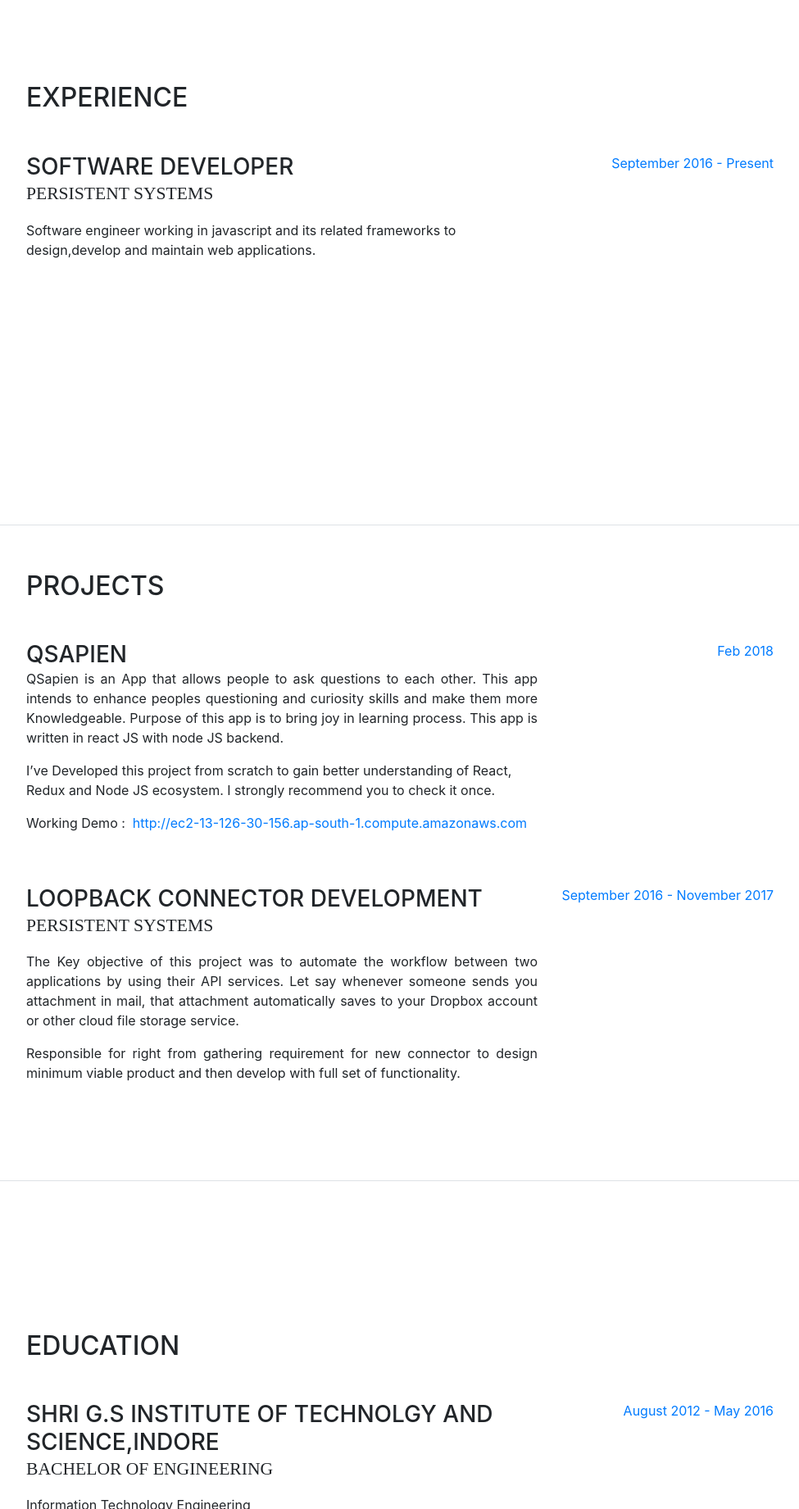
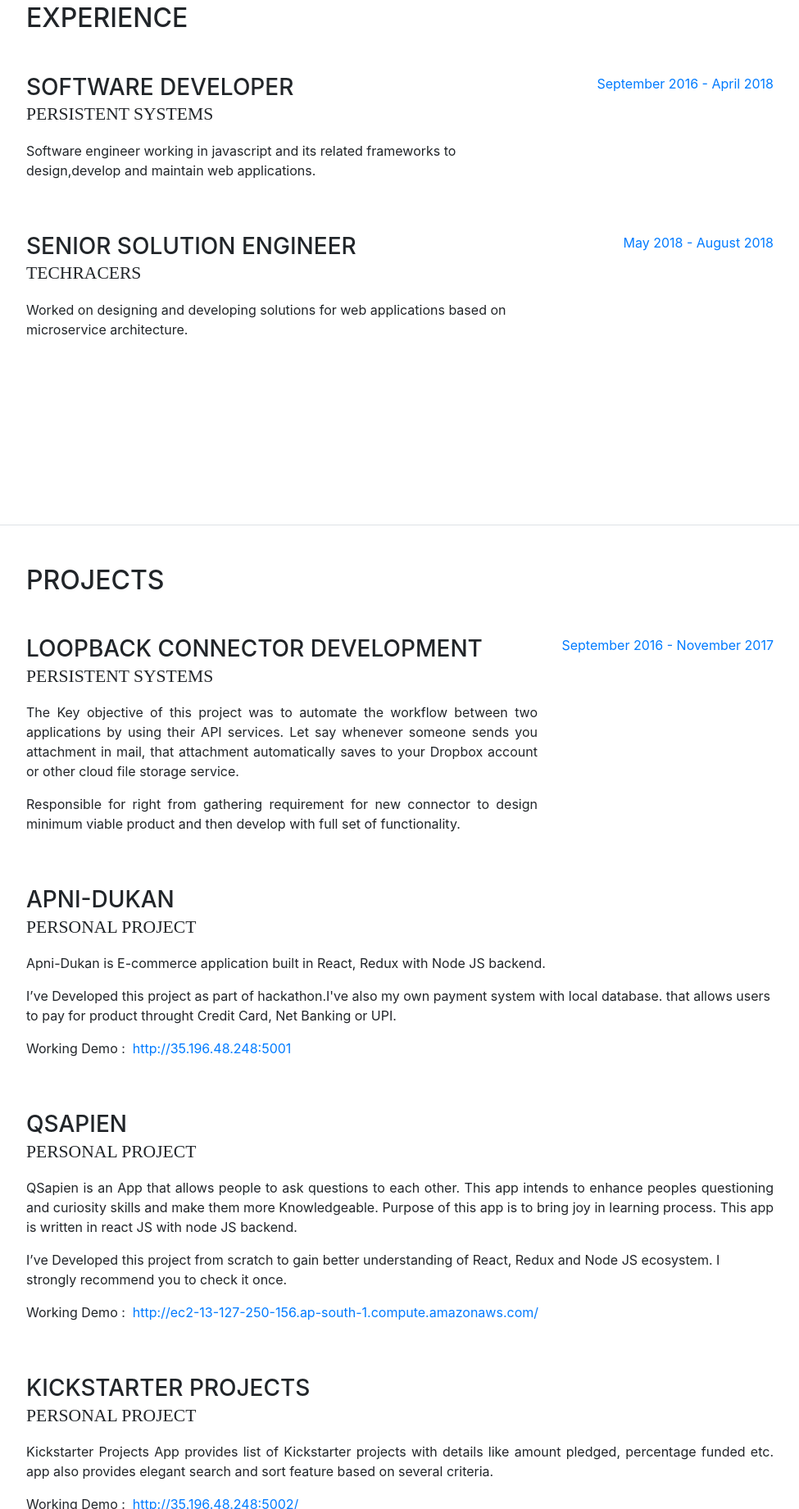
Before and after one commit to satyam22/satyam22.github.io, a website with bundled scripts: page index.html in a window 1280 px wide. Shown: the part 959-2800 px from the top of the page at 82% size, without its empty margins (288-1263 px from the left). Built offline with nearby package versions, Linux system fonts and the light colour scheme; a web font is replaced by a local one.

Commit message:
updated project details and added cv file

```diff
--- a/index.html
+++ b/index.html
@@ -56,6 +56,9 @@
         <li class="nav-item">
           <a class="nav-link js-scroll-trigger" href="#interests">Interests</a>
         </li>
+        <li class="nav-item">
+            <a class="nav-link js-scroll-trigger" href="resume/Satyam_Bansal_cv1.pdf" target="_blank">View CV</a>
+          </li>
       </ul>
     </div>
   </nav>
@@ -69,7 +72,7 @@
         </h1>
         <div class="subheading mb-5">
           <a href="mailto:satyamsgsits1994@gmail.com">satyamsgsits1994@gmail.com</a>
-          <p>(+91)-9403737704</p>
+          <p>(+91)-9039252383</p>
         </div>
         <p class="mb-5">
 
@@ -122,34 +125,24 @@
             <p>Software engineer working in javascript and its related frameworks to design,develop and maintain web applications.</p>
           </div>
           <div class="resume-date text-md-right">
-            <span class="text-primary">September 2016 - Present</span>
+            <span class="text-primary">September 2016 - April 2018</span>
+          </div>
+        </div>
+        <div class="resume-item d-flex flex-column flex-md-row mb-5">
+          <div class="resume-content mr-auto">
+            <h3 class="mb-0">Senior Solution Engineer</h3>
+            <div class="subheading mb-3">Techracers</div>
+            <p>Worked on designing and developing solutions for web applications based on microservice architecture.
+            </p>
+          </div>
+          <div class="resume-date text-md-right">
+            <span class="text-primary">May 2018 - August 2018</span>
           </div>
         </div>
     </section>
     <section class="resume-section p-3 p-lg-5 d-flex flex-column" id="projects">
       <div class="my-auto">
         <h2 class="mb-5">Projects</h2>
-        <div class="resume-item d-flex flex-column flex-md-row mb-5">
-          <div class="resume-content mr-auto">
-            <h3 class="mb-0">QSapien</h3>
-            <div>
-              <p class="project-detail">QSapien is an App that allows people to ask questions to each other. This app intends to enhance peoples questioning
-                and curiosity skills and make them more Knowledgeable. Purpose of this app is to bring joy in learning process.
-                This app is written in react JS with node JS backend.
-                <p>
-                  I’ve Developed this project from scratch to gain better understanding of React, Redux and Node JS ecosystem. I strongly recommend
-                  you to check it once.
-                </p>
-
-                <p class="project-detail">Working Demo :&nbsp;
-                  <a href="http://ec2-13-126-30-156.ap-south-1.compute.amazonaws.com/">http://ec2-13-126-30-156.ap-south-1.compute.amazonaws.com</a>
-                </p>
-            </div>
-          </div>
-          <div class="resume-date text-md-right">
-            <span class="text-primary">Feb 2018</span>
-          </div>
-        </div>
         <div class="resume-item d-flex flex-column flex-md-row mb-5">
           <div class="resume-content mr-auto">
             <h3 class="mb-0">Loopback Connector Development</h3>
@@ -168,6 +161,59 @@
             <span class="text-primary">September 2016 - November 2017</span>
           </div>
         </div>
+        <div class="resume-item d-flex flex-column flex-md-row mb-5">
+          <div class="resume-content mr-auto">
+            <h3 class="mb-0">Apni-Dukan</h3>
+            <div class="subheading mb-3">Personal Project</div>
+            <div>
+              <p class="project-detail">Apni-Dukan is E-commerce application built in React, Redux with Node JS
+                backend.
+                <p>
+                  I’ve Developed this project as part of hackathon.I've also my own payment system with local database.
+                  that allows users to pay for product throught Credit Card, Net Banking or UPI.
+                </p>
+
+                <p class="project-detail">Working Demo :&nbsp;
+                  <a href="http://35.196.48.248:5001" target="_blank">http://35.196.48.248:5001</a>
+                </p>
+            </div>
+          </div>
+        </div>
+        <div class="resume-item d-flex flex-column flex-md-row mb-5">
+          <div class="resume-content mr-auto">
+            <h3 class="mb-0">QSapien</h3>
+            <div class="subheading mb-3">Personal Project</div>
+            <div>
+              <p class="project-detail">QSapien is an App that allows people to ask questions to each other. This app intends to enhance peoples questioning
+                and curiosity skills and make them more Knowledgeable. Purpose of this app is to bring joy in learning process.
+                This app is written in react JS with node JS backend.
+                <p>
+                  I’ve Developed this project from scratch to gain better understanding of React, Redux and Node JS ecosystem. I strongly recommend
+                  you to check it once.
+                </p>
+
+                <p class="project-detail">Working Demo :&nbsp;
+                  <a href="http://ec2-13-127-250-156.ap-south-1.compute.amazonaws.com/" target="_blank">http://ec2-13-127-250-156.ap-south-1.compute.amazonaws.com/</a>
+                </p>
+            </div>
+          </div>
+        </div>
+        <div class="resume-item d-flex flex-column flex-md-row mb-5">
+            <div class="resume-content mr-auto">
+              <h3 class="mb-0">Kickstarter Projects</h3>
+              <div class="subheading mb-3">Personal Project</div>
+              <div>
+                <p class="project-detail">Kickstarter Projects App provides list of Kickstarter projects with
+                  details like amount pledged, percentage funded etc.
+                  app also provides elegant search and sort feature based on several criteria.
+                  </p>
+
+                  <p class="project-detail">Working Demo :&nbsp;
+                    <a href="http://35.196.48.248:5002/" target="_blank">http://35.196.48.248:5002/</a>
+                  </p>
+              </div>
+            </div>
+          </div>
     </section>
     <section class="resume-section p-3 p-lg-5 d-flex flex-column" id="education">
       <div class="my-auto">
@@ -206,6 +252,9 @@
         <div class="subheading mb-3">Programming Languages &amp; Tools</div>
         <ul class="list-inline list-icons">
           <li class="list-inline-item">
+              <i class="devicon-javascript-plain colored"></i>
+          </li>
+          <li class="list-inline-item">
             <i class="devicon-react-original-wordmark colored"></i>
           </li>
           <li class="list-inline-item">
@@ -213,6 +262,9 @@
           </li>
           <li class="list-inline-item">
             <i class="devicon-express-original-wordmark colored"></i>
+          </li>
+          <li class="list-inline-item">
+              <i class="devicon-mysql-plain-wordmark colored"></i>
           </li>
           <li class="list-inline-item">
             <i class="devicon-mongodb-plain-wordmark colored"></i>
@@ -224,6 +276,9 @@
             <i class="devicon-css3-plain-wordmark colored"></i>
           </li>
           <li class="list-inline-item">
+              <i class="devicon-sass-original colored"></i>
+            </li>
+          <li class="list-inline-item">
             <i class="devicon-jquery-plain-wordmark colored"></i>
           </li>
           <li class="list-inline-item">
@@ -233,10 +288,16 @@
             <i class="devicon-typescript-plain colored"></i>
           </li>
           <li class="list-inline-item">
-            <i class="devicon-babel-plain colored"></i>
+            <i class="devicon-babel-plain-wordmark colored"></i>
           </li>
           <li class="list-inline-item">
             <i class="devicon-webpack-plain-wordmark colored"></i>
+          </li>
+          <li class="list-inline-item">
+              <i class="devicon-docker-plain-wordmark colored"></i>
+          </li>
+          <li class="list-inline-item">
+              <i class="devicon-redis-plain-wordmark colored"></i>
           </li>
 
         </ul>
```
Also changed, not shown: 1 other file.
